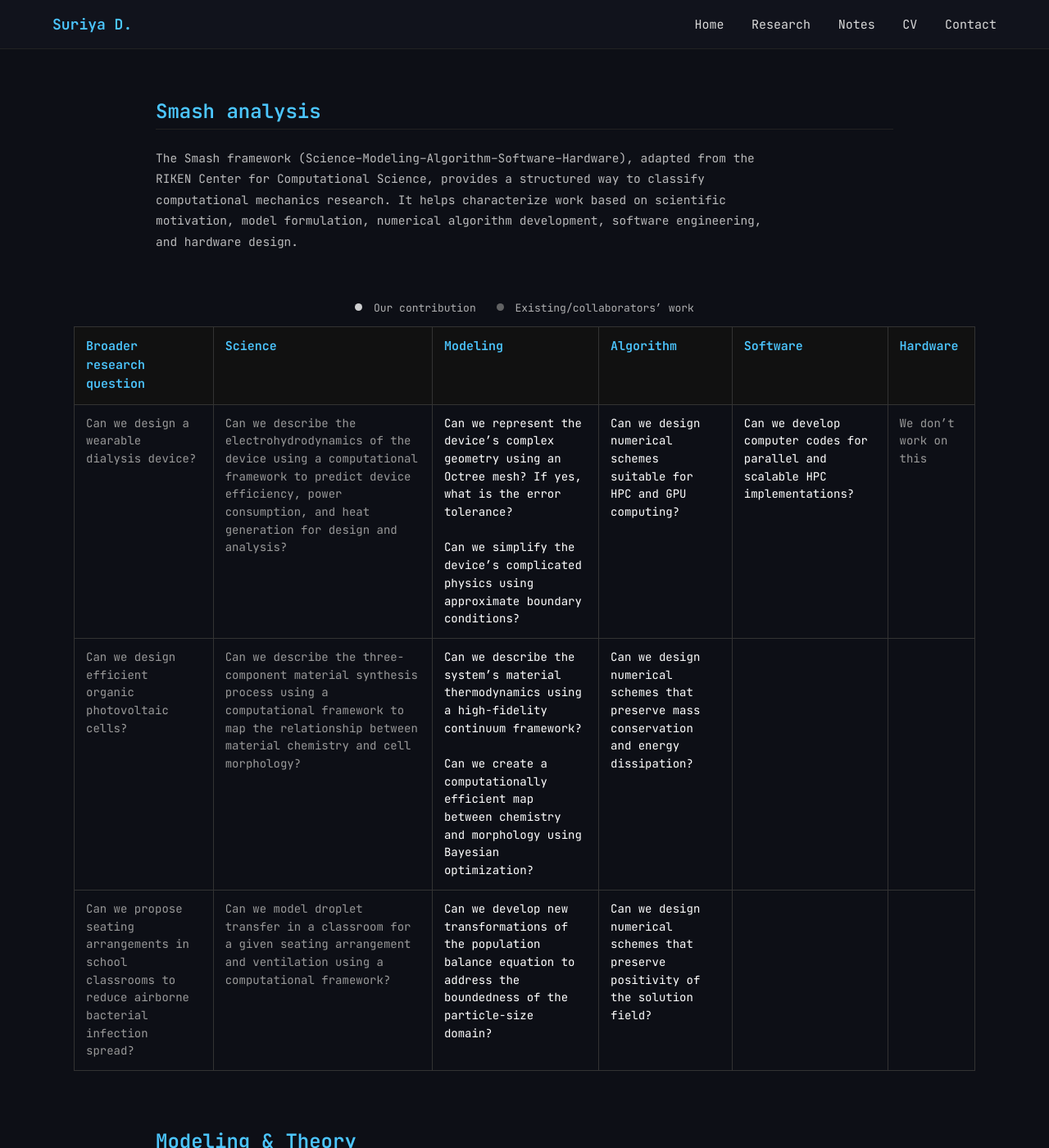
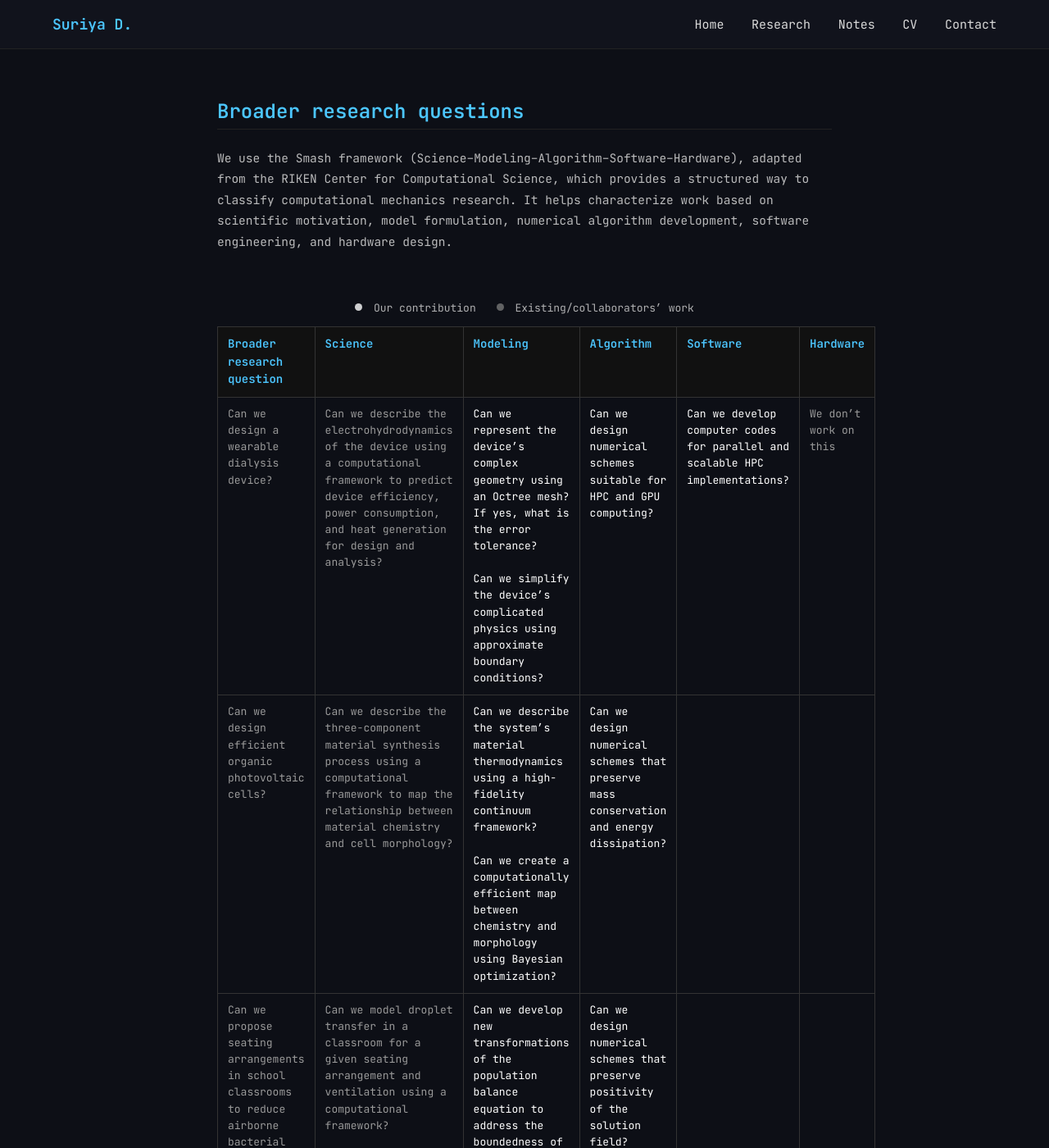
Before and after one commit to suriyadhaksh/suriyadhaksh.github.io, a Jekyll site: the page built from content/research.html, in a window 1280 px wide and 1400 px high. Shown: the whole window at 82% size. Built offline with Jekyll 4.4.1, drawn with Linux system fonts in a browser that asks for light colours.

Commit message:
Revise research section: update section titles and adjust table widths for improved layout and clarity

```diff
--- a/_layouts/default.html
+++ b/_layouts/default.html
@@ -180,7 +180,7 @@
         ------------------------------ */
 
         .research-section {
-            max-width: 900px;
+            max-width: 750px;
             margin: 60px auto;
             padding: 0 20px;
         }
@@ -231,46 +231,39 @@
         Research Overview Table
         ============================================ */
 
+        /* Match table width to research-item paragraph width (750px) */
         .research-overview {
-            max-width: 1100px;
+            max-width: 750px;   /* same as .research-item p */
             margin: 40px auto 70px auto;
             padding: 0 20px;
         }
 
-        .research-overview h2 {
-            font-size: 24px;
-            color: var(--accent);
-            margin-bottom: 22px;
-            border-bottom: 1px solid #222;
-            padding-bottom: 6px;
-        }
-
-        /* Wrapper for horizontal scroll on mobile */
-        .research-table-wrapper {
-            overflow-x: auto;
-        }
-
+        /* Compact table to fit nicely within 750px */
         .research-table {
             width: 100%;
             border-collapse: collapse;
-            font-size: 14px;
+            font-size: 13px;
             color: var(--text);
         }
 
-        .research-table th, .research-table td {
+        .research-table th,
+        .research-table td {
             border: 1px solid #333;
-            padding: 12px 14px;
+            padding: 10px 12px;
             text-align: left;
             vertical-align: top;
             line-height: 1.55;
+            white-space: normal;
         }
 
         .research-table th {
             background: #111;
             color: var(--accent);
             font-weight: 600;
-            font-size: 15px;
+            font-size: 14px;
         }
+
+
 
         /* Colored dots */
         .blue-dot {
--- a/content/research.html
+++ b/content/research.html
@@ -6,11 +6,11 @@ permalink: /research.html
 
 
 <section class="research-section smash-section">
-    <h2>Smash analysis</h2>
+    <h2>Broader research questions</h2>
 
     <p class="smash-description">
-        The Smash framework (Science–Modeling–Algorithm–Software–Hardware),
-        adapted from the RIKEN Center for Computational Science, provides a
+        We use the Smash framework (Science–Modeling–Algorithm–Software–Hardware),
+        adapted from the RIKEN Center for Computational Science, which provides a
         structured way to classify computational mechanics research. It helps
         characterize work based on scientific motivation, model formulation,
         numerical algorithm development, software engineering, and hardware design.
```
